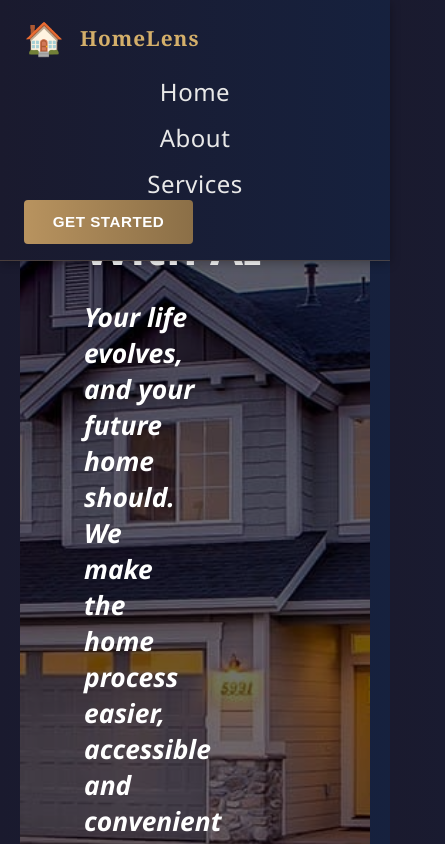
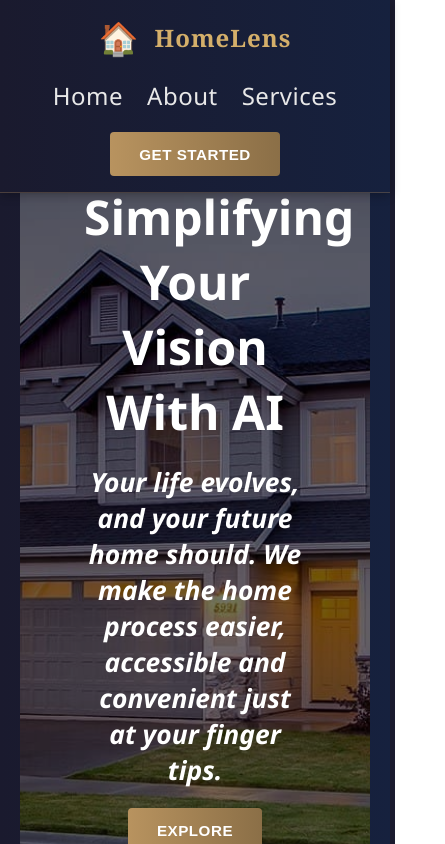
Before and after one commit to Rs134/HomeLens, a React (Vite) app in the folder frontend/: page / in a window 390 px wide. Shown: the top 844 px of the page, 445 px wide, since content can reach past the window. Built offline with nearby package versions, Linux system fonts and the light colour scheme.

Commit message:
Began media responsivness adjustments

```diff
--- a/frontend/src/index.css
+++ b/frontend/src/index.css
@@ -422,6 +422,11 @@ body{
     .card {
         padding: 2rem 1.5rem;
     }
+
+    .services-image img{
+        width: 400px;
+    }
+
 }
 
 /* Responsive Design */
@@ -433,34 +438,53 @@ body{
 
 @media (max-width: 840px) {
     .header-container {
-        flex-wrap: wrap;
+        flex-direction: column;
         padding: 1rem 1.5rem;
+        gap: 20px;
+    }
+    .header-container {
+        flex-direction: column;
+        padding: 1rem 1.5rem;
+        gap: 20px;
+    }
+    #home{
+        margin-top: 100px;
+        display: flex;
+        align-items: center;
+        justify-content: center;
+        text-align: center;
     }
 
-    .nav {
+    .home-caption{
         width: 100%;
-        justify-content: center;
-        gap: 1.5rem;
-        padding-top: 1rem;
     }
 
-    .logo-tagline {
-        display: none;
+    .home-headline{
+        width: 100%;
     }
+
 }
 
 @media (max-width: 600px) {
-    .nav {
+
+    .header-container {
         flex-direction: column;
-        gap: 0.8rem;
+        padding: 1rem 1.5rem;
+        gap: 20px;
+    }
+    #home{
+        margin-top: 100px;
+        display: flex;
+        align-items: center;
+        justify-content: center;
+        text-align: center;
     }
 
-    .logo-text {
-        font-size: 1.3rem;
+    .home-caption{
+        width: 100%;
     }
 
-    .cta-button {
-        padding: 0.7rem 1.4rem;
-        font-size: 0.85rem;
+    .home-headline{
+        width: 100%;
     }
 }
```
